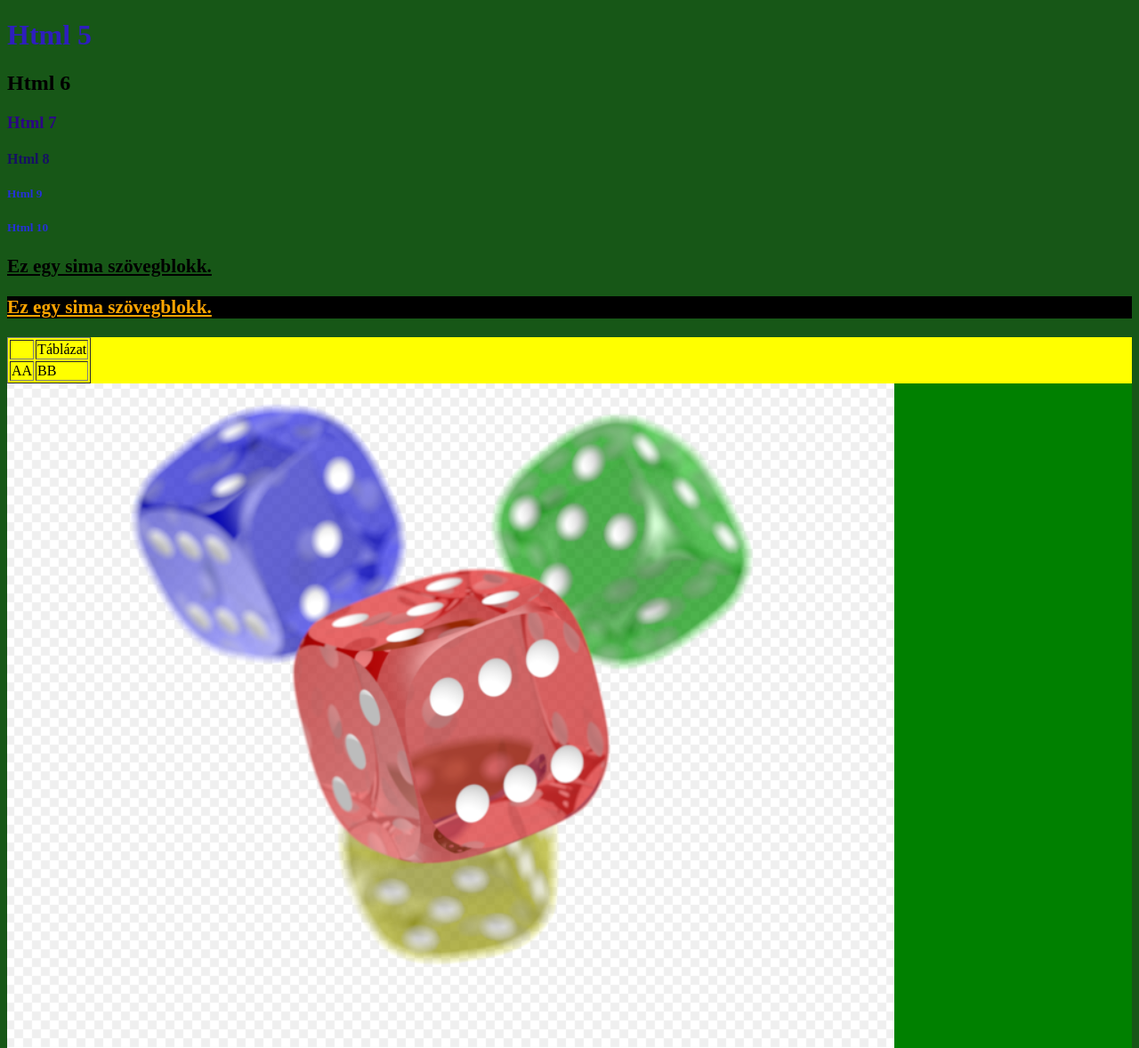
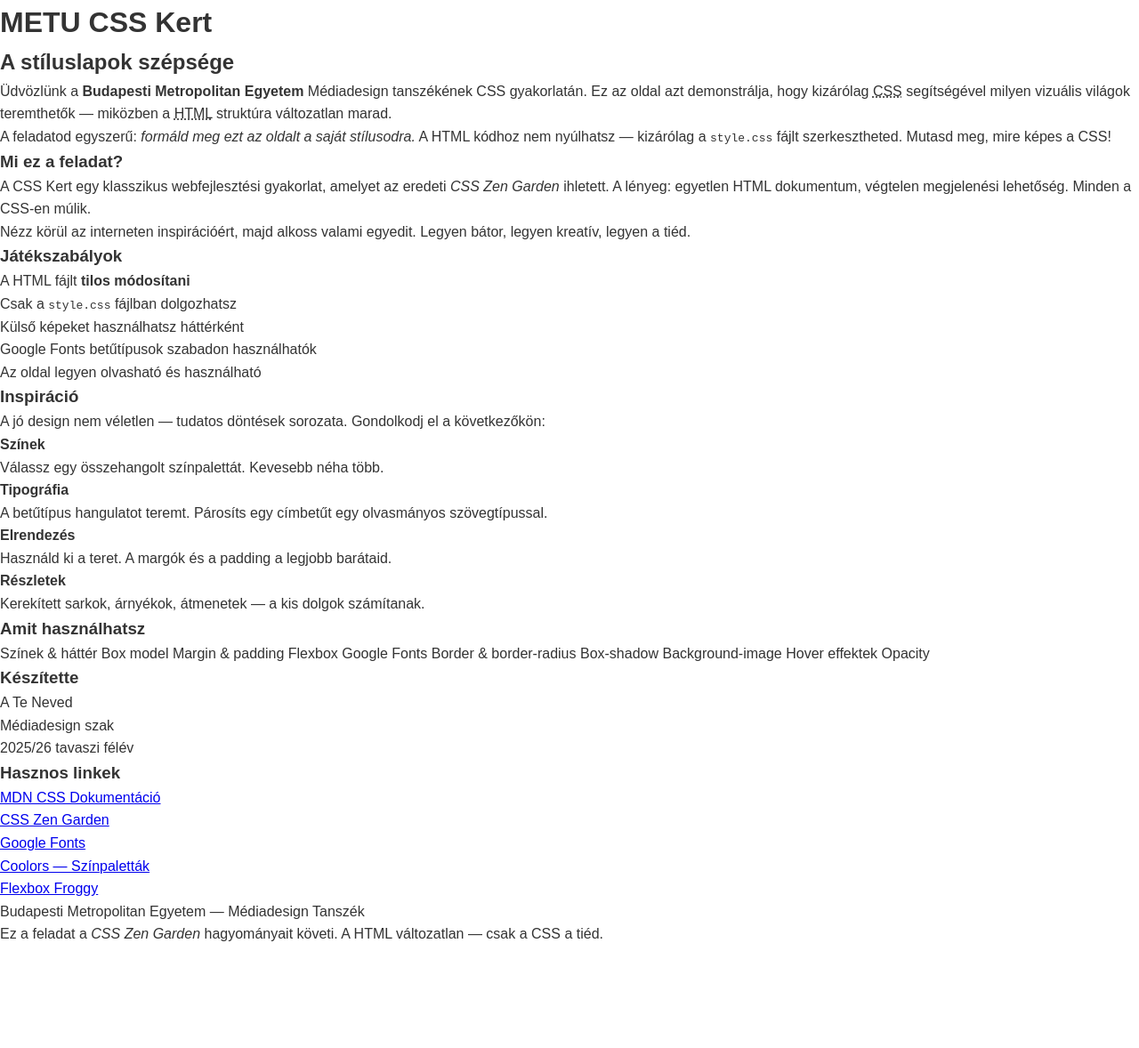
Before and after one commit to ressmimi7/html-alapok, a plain HTML site: page index.html in a window 1280 px wide. Shown: the top 1178 px of the page at 89% size. After the commit the page ends 1063 px from the top, so only its background shows below. Drawn offline with Linux system fonts and the light colour scheme; grey boxes are pictures that could not be loaded.

Commit message:
ez egy stílusvaltas

```diff
--- a/index.html
+++ b/index.html
@@ -3,88 +3,124 @@
 <head>
     <meta charset="UTF-8">
     <meta name="viewport" content="width=device-width, initial-scale=1.0">
-    <title>Document</title>
+    <title>METU CSS Kert — A CSS szépsége</title>
+    <link rel="stylesheet" href="style.css">
+</head>
+<body id="metu-css-kert">
 
-    <style>
-        body{background-color: rgb(23, 87, 23);}
-h1{
-    color:rgb(46, 30, 190);
-}
-h2{
-    color:black;
-}
-h3{color:rgb(43, 5, 133);
+    <div class="oldal-keret">
 
-}
-h4{color:rgb(22, 16, 100);
+        <!-- FEJLÉC -->
+        <header class="fejlec" role="banner">
+            <h1 class="fooldal-cim">METU <span class="kiemeles">CSS</span> Kert</h1>
+            <h2 class="alcim">A stíluslapok szépsége</h2>
+        </header>
 
-}
-h5{color:rgb(37, 49, 216);
+        <!-- BEVEZETŐ SZEKCIÓ -->
+        <section class="bevezeto" id="intro">
+            <div class="bevezeto-szoveg">
+                <p>Üdvözlünk a <strong>Budapesti Metropolitan Egyetem</strong> Médiadesign tanszékének CSS gyakorlatán. Ez az oldal azt demonstrálja, hogy kizárólag <abbr title="Cascading Style Sheets">CSS</abbr> segítségével milyen vizuális világok teremthetők — miközben a <abbr title="HyperText Markup Language">HTML</abbr> struktúra változatlan marad.</p>
+                <p>A feladatod egyszerű: <em>formáld meg ezt az oldalt a saját stílusodra.</em> A HTML kódhoz nem nyúlhatsz — kizárólag a <code>style.css</code> fájlt szerkesztheted. Mutasd meg, mire képes a CSS!</p>
+            </div>
+        </section>
 
-}
-h6{color:rgb(31, 119, 235);
+        <!-- FŐ TARTALOM -->
+        <main class="tartalom" role="main">
 
-}
-p{
-    font-size: 16pt;
-    text-decoration: underline;
-    font-weight: bold;
-}
+            <!-- MI EZ? -->
+            <article class="kartya" id="mi-ez">
+                <h3 class="kartya-cim">Mi ez a feladat?</h3>
+                <p>A CSS Kert egy klasszikus webfejlesztési gyakorlat, amelyet az eredeti <cite>CSS Zen Garden</cite> ihletett. A lényeg: egyetlen HTML dokumentum, végtelen megjelenési lehetőség. Minden a CSS-en múlik.</p>
+                <p>Nézz körül az interneten inspirációért, majd alkoss valami egyedit. Legyen bátor, legyen kreatív, legyen a tiéd.</p>
+            </article>
 
-p.nicePar{
-    color:orange;
-    background-color: black;
-}
-div{
-    display: block;
-    background-color: yellow;
-}
-div.felso{
-    background-color: green;
-}
-    </style>
-</head>
-<body>
-  <h1>Html 5</h1>
-  <h2>Html 6</h2>
-  <h3>Html 7</h3>
-  <h4>Html 8</h4>
-  <h5>Html 9</h5>
-  <h5>Html 10</h6>
-    <p>Ez egy sima szövegblokk.</p>
-    <p class="nicePar">Ez egy sima szövegblokk.</p>
+            <!-- SZABÁLYOK -->
+            <article class="kartya" id="szabalyok">
+                <h3 class="kartya-cim">Játékszabályok</h3>
+                <ul class="szabaly-lista">
+                    <li class="szabaly">A HTML fájlt <strong>tilos módosítani</strong></li>
+                    <li class="szabaly">Csak a <code>style.css</code> fájlban dolgozhatsz</li>
+                    <li class="szabaly">Külső képeket használhatsz háttérként</li>
+                    <li class="szabaly">Google Fonts betűtípusok szabadon használhatók</li>
+                    <li class="szabaly">Az oldal legyen olvasható és használható</li>
+                </ul>
+            </article>
 
-    <div>
+            <!-- INSPIRÁCIÓ -->
+            <article class="kartya" id="inspiracio">
+                <h3 class="kartya-cim">Inspiráció</h3>
+                <p>A jó design nem véletlen — tudatos döntések sorozata. Gondolkodj el a következőkön:</p>
+                <div class="inspiracio-racsozat">
+                    <div class="inspiracio-elem" id="szinek">
+                        <h4>Színek</h4>
+                        <p>Válassz egy összehangolt színpalettát. Kevesebb néha több.</p>
+                    </div>
+                    <div class="inspiracio-elem" id="tipografia">
+                        <h4>Tipográfia</h4>
+                        <p>A betűtípus hangulatot teremt. Párosíts egy címbetűt egy olvasmányos szövegtípussal.</p>
+                    </div>
+                    <div class="inspiracio-elem" id="elrendezes">
+                        <h4>Elrendezés</h4>
+                        <p>Használd ki a teret. A margók és a padding a legjobb barátaid.</p>
+                    </div>
+                    <div class="inspiracio-elem" id="reszletek">
+                        <h4>Részletek</h4>
+                        <p>Kerekített sarkok, árnyékok, átmenetek — a kis dolgok számítanak.</p>
+                    </div>
+                </div>
+            </article>
 
-    <table border="1">
-        <thead>
-            <th>
-                <td>Táblázat</td>
-            </th>
-        </thead>
-        <tbody>
-            <tr>
-                <td>AA</td>
-                <td>BB</td>
-            </tr>
-        </tbody>
-    </table>
+            <!-- TECHNOLÓGIÁK -->
+            <article class="kartya" id="technologiak">
+                <h3 class="kartya-cim">Amit használhatsz</h3>
+                <div class="tech-lista">
+                    <span class="tech-badge">Színek &amp; háttér</span>
+                    <span class="tech-badge">Box model</span>
+                    <span class="tech-badge">Margin &amp; padding</span>
+                    <span class="tech-badge">Flexbox</span>
+                    <span class="tech-badge">Google Fonts</span>
+                    <span class="tech-badge">Border &amp; border-radius</span>
+                    <span class="tech-badge">Box-shadow</span>
+                    <span class="tech-badge">Background-image</span>
+                    <span class="tech-badge">Hover effektek</span>
+                    <span class="tech-badge">Opacity</span>
+                </div>
+            </article>
+
+        </main>
+
+        <!-- OLDALSÁV -->
+        <aside class="oldalsav" role="complementary">
+
+            <div class="szerzo-info">
+                <h3 class="oldalsav-cim">Készítette</h3>
+                <p class="szerzo-nev">A Te Neved</p>
+                <p class="szerzo-szak">Médiadesign szak</p>
+                <p class="szerzo-ev">2025/26 tavaszi félév</p>
+            </div>
+
+            <div class="hasznos-linkek">
+                <h3 class="oldalsav-cim">Hasznos linkek</h3>
+                <nav role="navigation">
+                    <ul class="link-lista">
+                        <li><a href="https://developer.mozilla.org/en-US/docs/Web/CSS" class="kulso-link">MDN CSS Dokumentáció</a></li>
+                        <li><a href="https://csszengarden.com/" class="kulso-link">CSS Zen Garden</a></li>
+                        <li><a href="https://fonts.google.com/" class="kulso-link">Google Fonts</a></li>
+                        <li><a href="https://coolors.co/" class="kulso-link">Coolors — Színpaletták</a></li>
+                        <li><a href="https://flexboxfroggy.com/" class="kulso-link">Flexbox Froggy</a></li>
+                    </ul>
+                </nav>
+            </div>
+
+        </aside>
+
+        <!-- LÁBLÉC -->
+        <footer class="lablec" role="contentinfo">
+            <p>Budapesti Metropolitan Egyetem — Médiadesign Tanszék</p>
+            <p class="lablec-megjegyzes">Ez a feladat a <cite>CSS Zen Garden</cite> hagyományait követi. A HTML változatlan — csak a CSS a tiéd.</p>
+        </footer>
 
     </div>
 
-
-    <div class="felso">
-    <img src="logo.png" />
-    </div>
-
-    <div class="also">
-    <video src="vid.mp4"></video>
-    </div>
-
-   <div>
-    <iframe width="560" height="315" src="https://www.youtube.com/embed/gnTFPc0vMNU?si=wWRsEbLpQkzJCgPi" title="YouTube video player" frameborder="0" allow="accelerometer; autoplay; clipboard-write; encrypted-media; gyroscope; picture-in-picture; web-share" referrerpolicy="strict-origin-when-cross-origin" allowfullscreen></iframe>
-    </div>
-
-
 </body>
 </html>
--- /dev/null
+++ b/style.css
@@ -0,0 +1,172 @@
+/* ============================================
+   METU CSS KERT — Starter Stíluslap
+   ============================================
+
+   Ez a te vásznod! Csak ezt a fájlt szerkesztheted.
+   A HTML kódhoz NE NYÚLJ.
+
+   Tippek:
+   - Használj Google Fonts-ot: https://fonts.google.com/
+     Példa: @import url('https://fonts.googleapis.com/css2?family=Poppins:wght@400;700&display=swap');
+   - Színpaletta generátor: https://coolors.co/
+   - CSS referencia: https://developer.mozilla.org/en-US/docs/Web/CSS
+
+   Sok sikert! 🎨
+   ============================================ */
+
+
+/* --- GOOGLE FONTS IMPORTÁLÁS ---
+   Cseréld ki a saját választásodra!
+   -------------------------------- */
+/* @import url('https://fonts.googleapis.com/css2?family=VALASZD+KI&display=swap'); */
+
+
+/* --- ALAP BEÁLLÍTÁSOK --- */
+* {
+    margin: 0;
+    padding: 0;
+    box-sizing: border-box;
+}
+
+body {
+    /* Háttérszín */
+    background-color: #ffffff;
+    /* Betűtípus */
+    font-family: sans-serif;
+    /* Betűszín */
+    color: #333333;
+    /* Sormagasság */
+    line-height: 1.6;
+}
+
+
+/* --- OLDAL KERET --- */
+.oldal-keret {
+    /* Az egész oldal kerete / szélessége */
+}
+
+
+/* --- FEJLÉC --- */
+.fejlec {
+    /* Háttér, padding, szöveg igazítás */
+}
+
+.fooldal-cim {
+    /* Főcím stílusa */
+}
+
+.kiemeles {
+    /* A "CSS" szó kiemelése a címben */
+}
+
+.alcim {
+    /* Alcím stílusa */
+}
+
+
+/* --- BEVEZETŐ --- */
+.bevezeto {
+    /* A bevezető szekció háttere, padding-ja */
+}
+
+.bevezeto-szoveg p {
+    /* Bevezető bekezdések */
+}
+
+
+/* --- KÁRTYÁK (a fő tartalom elemei) --- */
+.kartya {
+    /* Háttér, padding, margin, border, border-radius, box-shadow */
+}
+
+.kartya-cim {
+    /* Kártya címek stílusa */
+}
+
+
+/* --- SZABÁLYOK LISTA --- */
+.szabaly-lista {
+    /* Lista stílus (list-style, padding) */
+}
+
+.szabaly {
+    /* Egyes szabály elemek */
+}
+
+
+/* --- INSPIRÁCIÓ RÁCS --- */
+.inspiracio-racsozat {
+    /* Használj flexbox-ot a 4 elem elrendezéséhez!
+       display: flex;
+       flex-wrap: wrap;
+       gap: ...;
+    */
+}
+
+.inspiracio-elem {
+    /* Egyes inspiráció kártyák */
+}
+
+.inspiracio-elem h4 {
+    /* Inspiráció alcímek */
+}
+
+
+/* --- TECHNOLÓGIA BADGE-EK --- */
+.tech-lista {
+    /* Flexbox elrendezés a badge-ekhez */
+}
+
+.tech-badge {
+    /* Kis címkék stílusa: háttér, padding, border-radius */
+}
+
+
+/* --- OLDALSÁV --- */
+.oldalsav {
+    /* Oldalsáv háttere, pozíciója */
+}
+
+.oldalsav-cim {
+    /* Oldalsáv címek */
+}
+
+.szerzo-nev {
+    /* Szerző neve — írd át a CSS-ben is ha akarod kiemelni */
+}
+
+
+/* --- LINKEK --- */
+.link-lista {
+    /* Link lista stílus */
+}
+
+.kulso-link {
+    /* Link stílus: szín, text-decoration */
+}
+
+.kulso-link:hover {
+    /* Hover effekt a linkekre */
+}
+
+
+/* --- LÁBLÉC --- */
+.lablec {
+    /* Lábléc háttér, padding, szöveg */
+}
+
+.lablec-megjegyzes {
+    /* Kis megjegyzés a láblécben */
+}
+
+
+/* --- EXTRA: Hover effektek, átmenetek ---
+   Próbálj ki transition-öket!
+   Példa:
+   .kartya {
+       transition: transform 0.3s ease;
+   }
+   .kartya:hover {
+       transform: scale(1.02);
+   }
+   ---------------------------------------- */
```
Also changed, not shown: korabbi/index.html (added, +90 -0 lines), korabbi/alapok.txt (renamed from alapok.txt), korabbi/logo.png (renamed from logo.png), 3 other files.
